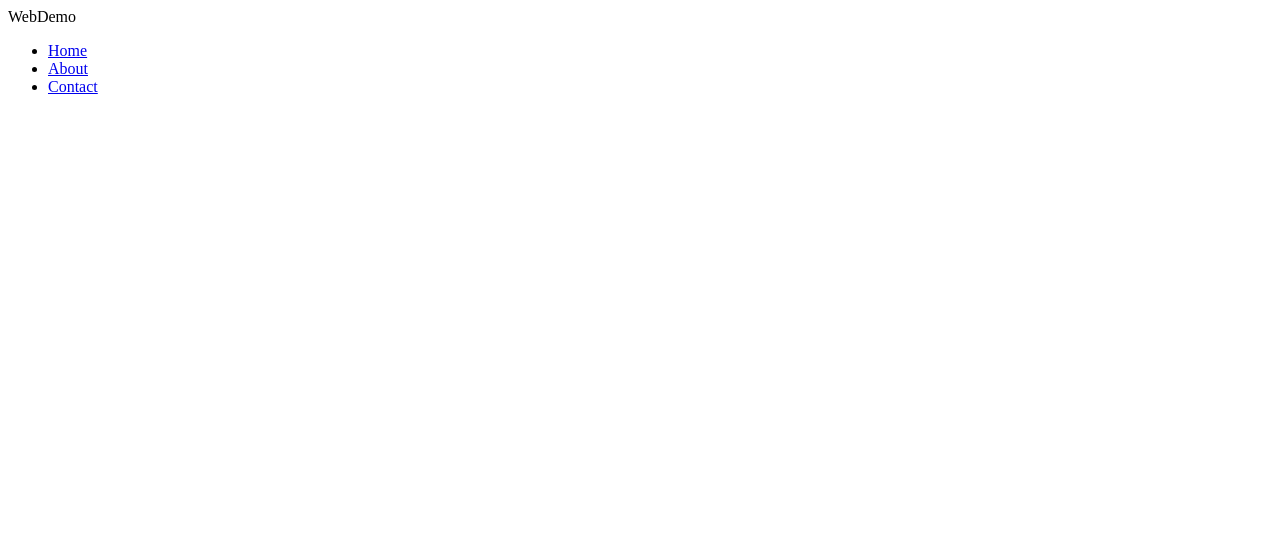
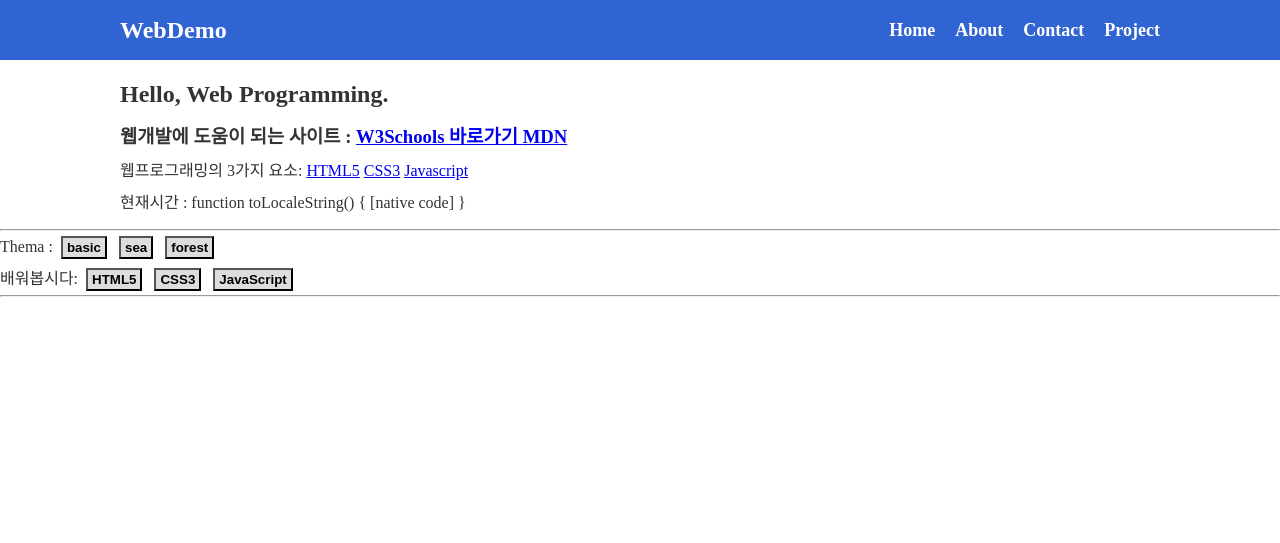
Before and after one commit to fprh13/hcjdemo, a plain HTML site: page index.html in a window 1280 px wide. Drawn offline with Linux system fonts and the light colour scheme.

Commit message:
feat: 2week

```diff
--- a/index.html
+++ b/index.html
@@ -4,7 +4,8 @@
     <meta charset="UTF-8" />
     <meta http-equiv="X-UA-Compatible" content="IE=edge" />
     <meta name="viewport" content="width=device-width, initial-scale=1.0" />
-    <title>hello world</title>
+    <title>웹프로그래밍 데모</title>
+    <link rel="stylesheet" href="style.css" />
   </head>
 
   <body>
@@ -12,7 +13,7 @@
     <nav class="navbar">
       <div class="container">
         <div class="logo">WebDemo</div>
-      </div>
+
         <!-- 네비게이션 요소 -->
         <ul class="nav">
           <li>
@@ -24,8 +25,54 @@
           <li>
             <a href="contact.html">Contact</a>
           </li>
+          <li>
+            <a href="project.html">Project</a>
+          </li>
         </ul>
+      </div>
     </nav>
-    <!-- 메인 섹션 -->
+    <!-- main section -->
+    <section class="main">
+      <div class="container">
+        <h1>Hello, Web Programming.</h1>
+
+        <h3>
+          웹개발에 도움이 되는 사이트 :
+          <a href="https://www.w3schools.com"> W3Schools 바로가기 </a>
+          <a href="https://developer.mozilla.org/ko/">MDN</a>
+        </h3>
+
+        <p>
+          웹프로그래밍의 3가지 요소:
+          <a href="https://www.w3schools.com/html/default.asp">HTML5</a>
+          <a href="https://www.w3schools.com/css/default.asp">CSS3</a>
+          <a href="https://www.w3schools.com/js/default.asp">Javascript</a>
+        </p>
+
+        <p>현재시간 : <span id="time"></span></p>
+      </div>
+      <hr />
+      <!-- second section -->
+      <p>
+        Thema :
+        <button onclick="basic()">basic</button>
+        <button onclick="sea()">sea</button>
+        <button onclick="forest()">forest</button>
+      </p>
+      <p>
+        배워봅시다:
+        <button onmouseover="showhtml()" onmouseout="hide()">HTML5</button>
+        <button onmouseover="showcss()" onmouseout="hide()">CSS3</button>
+        <button onmouseover="showjs()" onmouseout="hide()">JavaScript</button>
+      </p>
+      <hr />
+      <br />
+      <!-- <img src="/image/html5.jpg" alt=""> 이렇게 진행 안할 것이다.-->
+      <img id="fig" height="200px" />
+      <p id="desc"></p>
+    </section>
+
+    <!-- 자바스크립트 링크 -->
+    <script src="main.js"></script>
   </body>
 </html>
--- /dev/null
+++ b/main.js
@@ -0,0 +1,37 @@
+// 현재 화면에 떠있는 html 자체를 document라고 함
+document.getElementById('time').innerHTML = new Date().toLocaleString;
+
+// 테마 변경 메서드
+function basic() {
+  document.body.style.backgroundColor = '#fff';
+}
+function sea() {
+  document.body.style.backgroundColor = '#d6e3ff';
+}
+
+function forest() {
+  document.body.style.backgroundColor = '#90D866';
+}
+
+function showhtml() {
+  document.getElementById('fig').src = './image/html5.jpg';
+  document.getElementById('desc').innerHTML =
+    '<b>HTML<b/>은 구조적 웹문서를 작성하는데 사용하는 마크업 언어입니다.';
+}
+
+function showcss() {
+  document.getElementById('fig').src = './image/css3.jpg';
+  document.getElementById('desc').innerHTML =
+    '<b>CSS3</b>는 HTML 문서의 스타일을 지정하기 위한 언어이다.';
+}
+
+function showjs() {
+  document.getElementById('fig').src = './image/javascript.jpg';
+  document.getElementById('desc').innerHTML =
+    '<b>Javascript</b>는 웹을 위한 프로그래밍 언어이며 웹문서에서 동작을 실행할 수 있게 한다. ';
+}
+
+function hide() {
+  document.getElementById('fig').src = ' ';
+  document.getElementById('desc').innerHTML = ' ';
+}
--- /dev/null
+++ b/style.css
@@ -0,0 +1,100 @@
+* {
+  box-sizing: border-box;
+  padding: 0px;
+  margin: 0;
+}
+
+body {
+  font-size: 16px;
+  line-height: 1.5;
+  color: #333;
+  background-color: #fff;
+}
+
+ul {
+  /* ul 앞에 토글을 없애기 위해서 지정 */
+  /* circle , square 등 옵션 존재*/
+  list-style-type: none;
+}
+
+/* 특정 클래스 지정시 . 을 사용 */
+.navbar {
+  background-color: #3164d3;
+
+  /* 내부 글씨 색상 변경 */
+  color: #fff;
+  height: 60px;
+}
+
+.container {
+  max-width: 1100px;
+  /* 위아래 0 좌우 auto 로 외부의 간격을 이격 시킴 */
+  margin: 0 auto;
+
+  padding: 10px 30px;
+}
+
+.navbar .container {
+  /* 일열로 조정 */
+  display: flex;
+
+  flex-direction: row;
+
+  /* 사이에 이격 */
+  justify-content: space-between;
+
+  /* 태그의 세로 가운데 정렬 */
+  align-items: center;
+  /* 삐뚤지 않게 정확하게 가운데로 */
+  height: 100%;
+}
+
+.navbar .nav {
+  display: flex;
+  /* flex-direction: column; 위아래로 정렬 */
+  flex-direction: row;
+}
+
+.navbar .nav li {
+  /* 각 요소를 20px 간격으로 이격 */
+  margin-left: 20px;
+}
+
+.navbar a {
+  color: #fff;
+  /* 링크 밑줄 삭제 */
+  text-decoration: none;
+
+  /* default 는 16px */
+  font-size: 18px;
+  font-weight: bold;
+}
+
+.navbar a:hover {
+  /* 마우스 올라갔을 때 효과 */
+  /* border-bottom: 1px #fff solid; */
+  color: #ddd;
+}
+
+.navbar .logo {
+  /* 로고 폰트 변경 */
+  font-size: x-large;
+  font-weight: bold;
+}
+
+button {
+  padding: 2px 4px;
+  margin: 2px 4px;
+  font-weight: bold;
+  background-color: #ddd;
+}
+
+button:hover {
+  color: red;
+  background-color: yellow;
+}
+
+.main {
+  color: #333;
+  line-height: 2;
+}
```
Also changed, not shown: image/css3.jpg (added), image/html5.jpg (added), image/javascript.jpg (added), 1 other file. Lines whose indentation alone changed are shown as unchanged.
